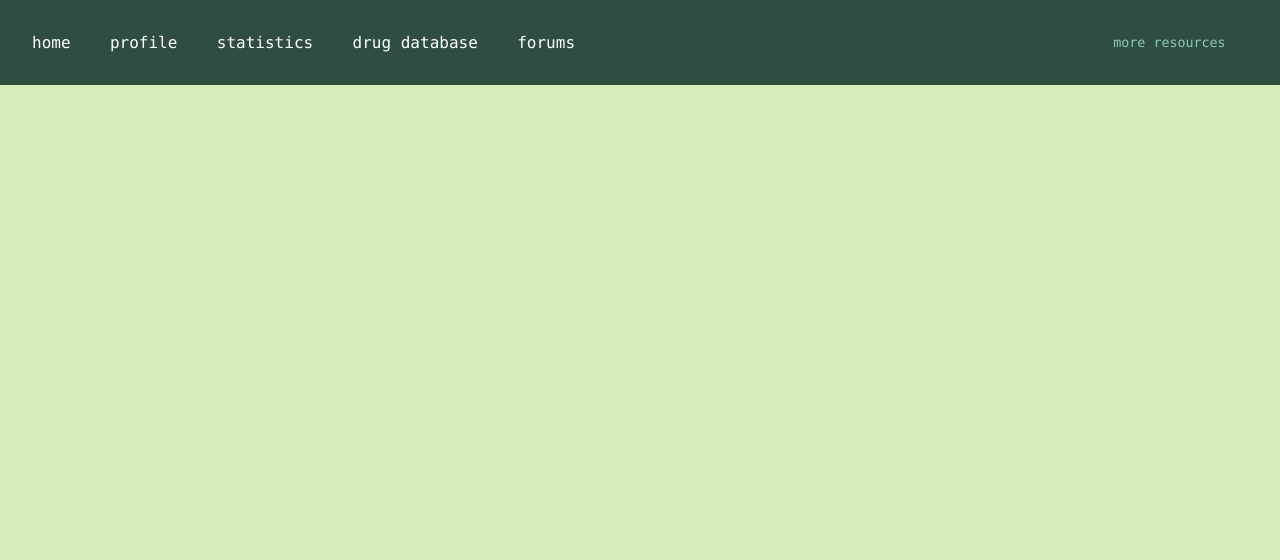
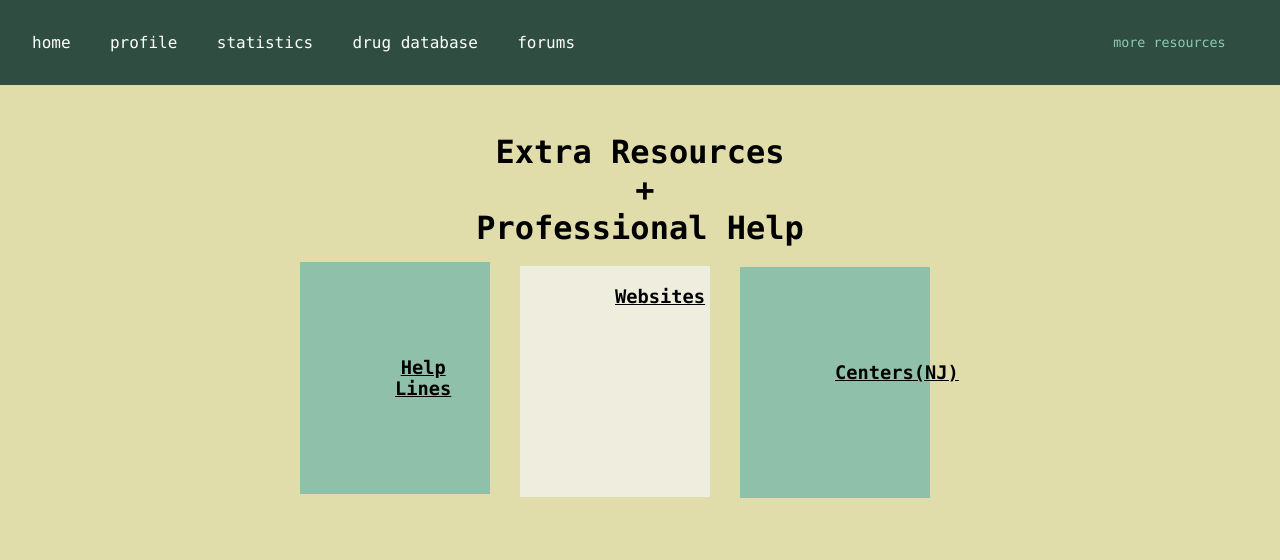
Before and after one commit to chrisprof/vhab, a Flask app: page /resources in a window 1280 px wide. Shown: the top 560 px of the page. Run offline with Flask 2, Linux system fonts and the light colour scheme.

Commit message:
Resources

```diff
--- /dev/null
+++ b/website/static/css/resources.css
@@ -0,0 +1,49 @@
+.title{
+    padding: 3rem;
+    text-align: center;
+}
+.bg{
+    background-color: #E0DDAA;
+}
+.plus{
+    margin-left: 10px;
+}
+.help-lines{
+    width: 100px;
+    border: 10px;
+    padding: 95px;
+    margin: 15px;
+    margin-left: -40px;
+    background-color: #8FC0A9;
+    display: flex;
+}
+.websites{
+    width: 100px;
+    border: 10px;
+    padding: 95px;
+    padding-top: 20px;
+    margin: 15px;
+    margin-left: 180px;
+    margin-top: -243px;
+    padding-bottom: 190px;
+    background-color: #EEEDDE;
+    display: flex;
+}
+.centers{
+    width: 100px;
+    border: 10px;
+    padding: 95px;
+    padding-bottom: 115px;
+    margin: 15px;
+    margin-left: 400px;
+    margin-top: -245px;
+    background-color: #8FC0A9;
+    display: flex;
+}
+.help-lines-header{
+    text-align: center;
+}
+.boxes{
+    width: 600px;
+    margin:0 auto;
+}
--- a/website/templates/resources.html
+++ b/website/templates/resources.html
@@ -4,10 +4,39 @@
 
 {% block content %}
 
-    <body>
 
-
-
-    </body>
+<html>
+    <head>
+        <link
+            rel="stylesheet"
+            href="{{ url_for('static', filename='css/resources.css') }}"
+            rel="stylesheet"
+        />
+        <body class="bg">
+            <div class="title">
+                <h1>Extra Resources</h1>
+                <h1 class="plus">+</h1>
+                <h1>Professional Help</h1>
+                <div class="boxes">
+                    <div class="help-lines">
+                        <h3 class="help-lines-header">
+                            <u>Help Lines</u>
+                        </h3>
+                    </div>
+                    <div class="websites">
+                        <h3 class="websites-header">
+                            <u>Websites</u>
+                        </h3>
+                    </div>
+                    <div class="centers">
+                        <h3 class="centers-header">
+                            <u>Centers(NJ)</u>
+                        </h3>
+                    </div>
+                </div>
+            </div>
+        </body>
+    </head>
+</html>
 
 {% endblock %}
```
